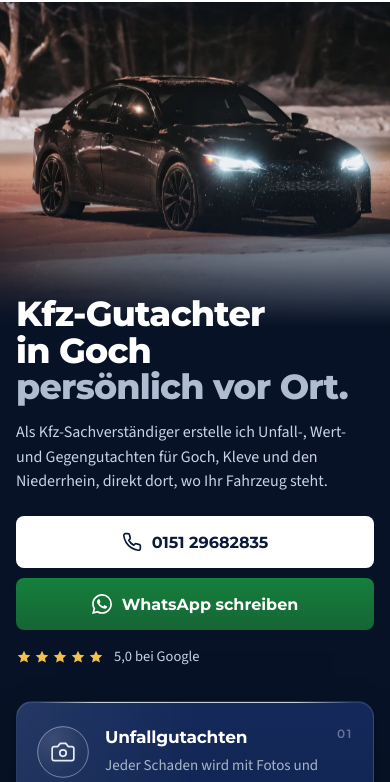
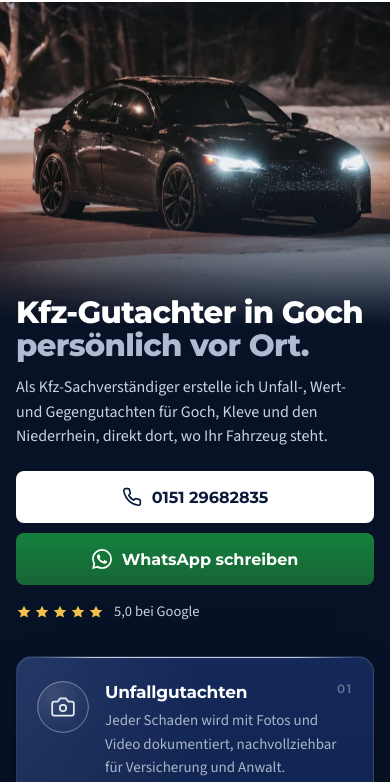
Before and after one commit to cesurd/entwurf-a5de, a plain HTML site: page index.html in a window 390 px wide. Shown: the part 62-844 px from the top of the page. Drawn offline with Linux system fonts and the light colour scheme.

Commit message:
Überschrift am Handy zweizeilig, Unterzeile ohne Waise
Co-Authored-By: Claude Opus 5.5 <noreply@anthropic.com>

```diff
--- a/index.html
+++ b/index.html
@@ -67,9 +67,9 @@ html.kopf-hell .logo .hell{display:block}
   linear-gradient(180deg,rgba(7,18,38,.6) 0%,rgba(7,18,38,0) 17%),
   linear-gradient(0deg,#071226 0%,rgba(7,18,38,.85) 12%,rgba(7,18,38,0) 32%)}
 .inhalt{position:absolute;left:clamp(20px,5vw,80px);top:46%;transform:translateY(-50%);width:min(760px,50%);z-index:3}
-h1{font-family:'Montserrat',Arial,sans-serif;font-weight:800;font-size:clamp(2.4rem,1.3rem + 2.7vw,4.1rem);line-height:1.05;letter-spacing:-.022em}
+h1{font-family:'Montserrat',Arial,sans-serif;font-weight:800;font-size:min(clamp(2.4rem,1.3rem + 2.7vw,4.1rem),calc(min(760px,50vw) / 11.65));line-height:1.05;letter-spacing:-.022em}
 h1 span{display:block;color:var(--silber-akzent)}
-.sub{margin-top:22px;font-size:clamp(1.06rem,.96rem + .35vw,1.25rem);line-height:1.55;color:var(--text);max-width:33em}
+.sub{text-wrap:pretty;margin-top:22px;font-size:clamp(1.06rem,.96rem + .35vw,1.25rem);line-height:1.55;color:var(--text);max-width:33em}
 .knoepfe{display:flex;gap:14px;margin-top:32px}
 .knopf{display:inline-flex;align-items:center;justify-content:center;gap:10px;height:56px;padding:0 26px;border-radius:8px;font-family:'Montserrat',Arial,sans-serif;font-weight:700;font-size:16px;white-space:nowrap}
 .knopf svg{width:20px;height:20px}
@@ -139,7 +139,7 @@ html.still[data-s="1"] .punkt:nth-child(2) .medaille .icon :is(path,circle){stro
   .foto .m1{display:block}
   .verlauf{background:linear-gradient(180deg,rgba(7,18,38,.7) 0%,rgba(7,18,38,0) 26%,rgba(7,18,38,0) 62%,#071226 100%)}
   .inhalt{position:relative;left:auto;top:auto;transform:none;width:auto;padding:4px 16px 0;margin-top:-34px}
-  h1{font-size:clamp(2rem,1.2rem + 4vw,2.4rem)}
+  h1{font-size:min(2.6rem,calc((100vw - 32px) / 11.65))}
   .sub{font-size:16px;margin-top:14px}
   .knoepfe{flex-direction:column;gap:10px;margin-top:22px}
   .knopf{width:100%;height:52px}
@@ -201,7 +201,7 @@ html.still[data-s="1"] .punkt:nth-child(2) .medaille .icon :is(path,circle){stro
   </div>
   <div class="inhalt">
     <h1>Kfz-Gutachter in&nbsp;Goch <span>persönlich vor&nbsp;Ort.</span></h1>
-    <p class="sub">Als Kfz-Sachverständiger erstelle ich Unfall-, Wert- und Gegengutachten für Goch, Kleve und den Niederrhein, direkt dort, wo Ihr Fahrzeug steht.</p>
+    <p class="sub">Als Kfz-Sachverständiger erstelle ich Unfall-, Wert- und Gegengutachten für Goch, Kleve und den Niederrhein, direkt dort, wo Ihr Fahrzeug&nbsp;steht.</p>
     <div class="knoepfe">
       <a class="knopf tel"><svg><use href="#tel"/></svg>0151&nbsp;29682835</a>
       <a class="knopf wa"><svg><use href="#wa"/></svg>WhatsApp schreiben</a>
```
